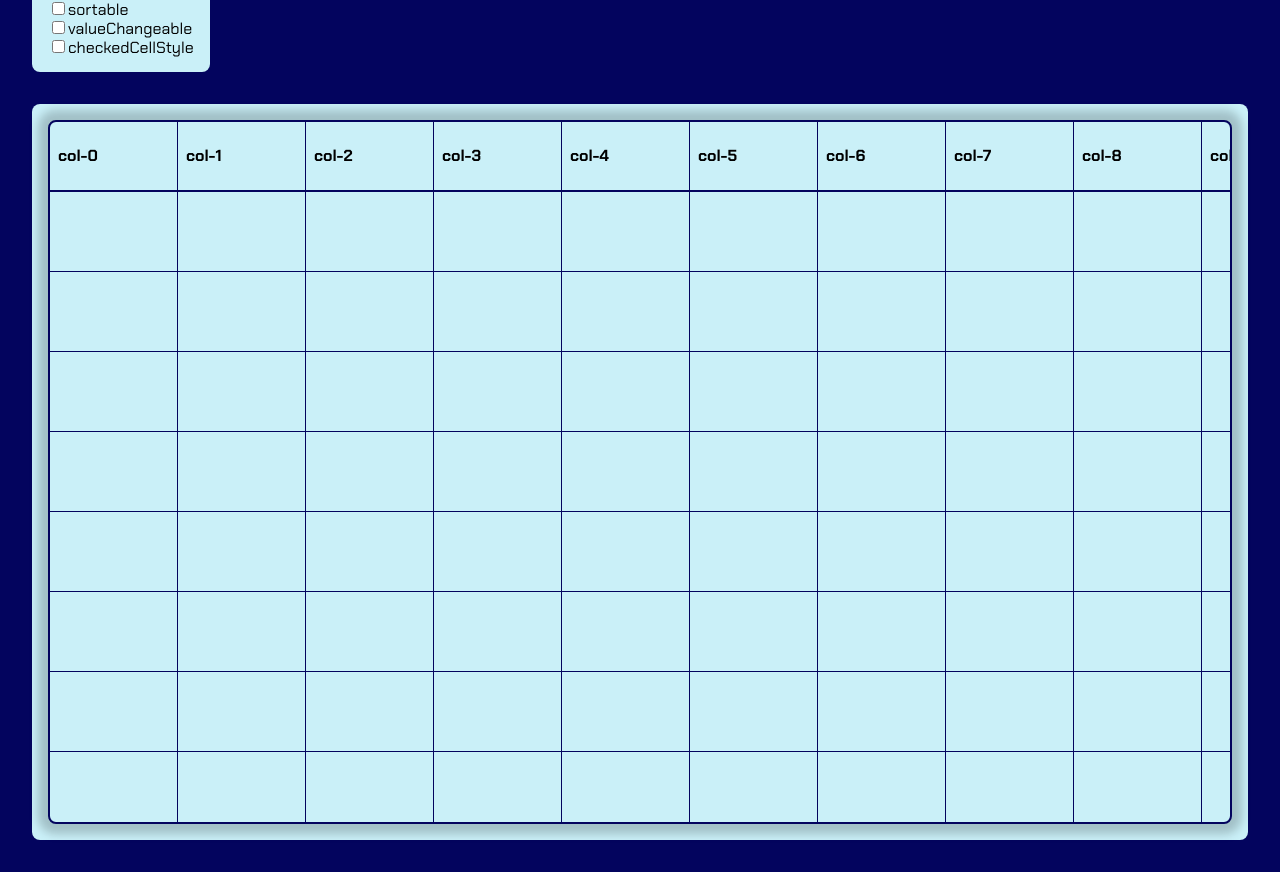
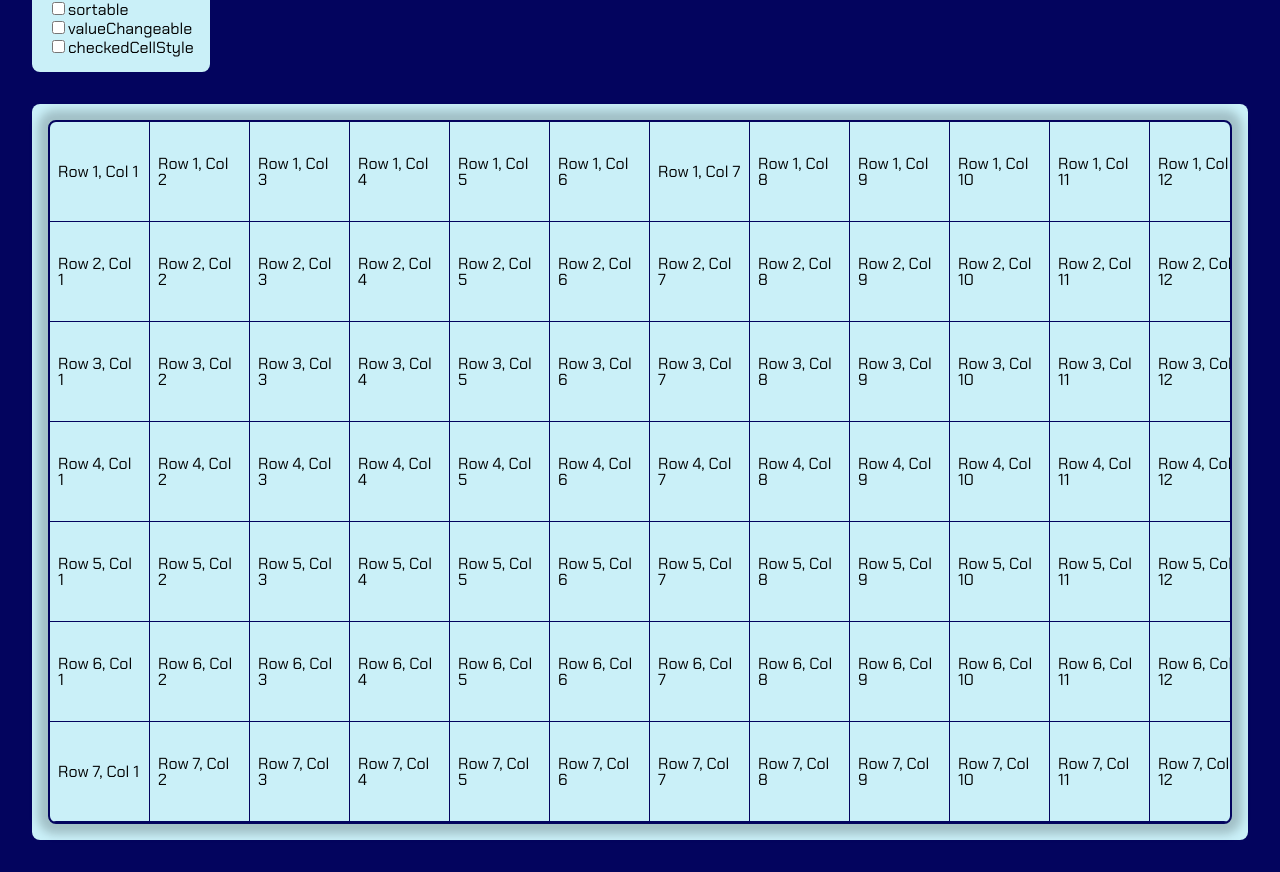
Before and after one commit to ironhamma/master-thesis-ui-framework, a React (Vite) app: page / in a window 1280 px wide. Shown: the part 419-1291 px from the top of the page. Built offline with nearby package versions, Linux system fonts and the light colour scheme.

Commit message:
Start to try implementing position absolute based virtualization

```diff
--- a/src/components/DataTable/DataTable.jsx
+++ b/src/components/DataTable/DataTable.jsx
@@ -1,13 +1,17 @@
-import { useEffect, useState } from "react";
+import { useCallback, useEffect, useRef, useState } from "react";
 import DataTableHeader from "./DataTableHeader";
 import DataTableRow from "./DataTableRow";
 import DataTableCell from "./DataTableCell";
+
+const LOAD_OFFSET = 5;
 
 const DataTable = ({
   data,
   columns,
   height,
-  width = false,
+  rowHeight,
+  colWidth,
+  width = 1800,
   fixedColumns = false,
   fixedRow = false,
   headless = false,
@@ -24,36 +28,95 @@ const DataTable = ({
   checked = false,
   stickyHeader = false,
 }) => {
+  const pageHeight = Math.floor(height / rowHeight);
+  const pageWidth = Math.floor(width / colWidth);
   const [colOrder, setColOrder] = useState([]);
   const tableStyles = {};
 
+  const [visibleData, setVisibleData] = useState([]);
+  const [scrollTop, setScrollTop] = useState(0);
+  const [scrollLeft, setScrollLeft] = useState(0);
+  const [horizontal, setHorizontal] = useState({ start: 0, end: pageWidth });
+  const [vertical, setVertical] = useState({ start: 0, end: pageHeight });
+
+  useEffect(() => {
+    const startIndex = Math.floor(scrollTop / rowHeight);
+
+    // take care around the edges
+    const sIndex =
+      startIndex > data.length - pageHeight
+        ? data.length - pageHeight
+        : startIndex;
+    const endIndex = Math.min(
+      startIndex + pageHeight + LOAD_OFFSET,
+      data.length
+    );
+    setVertical((e) => ({ start: sIndex, end: endIndex }));
+  }, [scrollTop, data, pageHeight]);
+
+  useEffect(() => {
+    const startIndex = Math.floor(scrollLeft / colWidth);
+
+    // take care around the edges
+    const sIndex =
+      startIndex > data[0].length - pageWidth
+        ? data.length - pageWidth
+        : startIndex;
+    const endIndex = Math.min(
+      startIndex + pageWidth + LOAD_OFFSET,
+      data[0].length
+    );
+    setHorizontal({ start: sIndex, end: endIndex });
+  }, [scrollLeft, data, pageWidth]);
+
+  useEffect(() => {
+    const shown = [...data]
+      .slice(vertical.start, vertical.end)
+      .map((row) => row.slice(horizontal.start, horizontal.end));
+
+    setVisibleData(shown);
+  }, [vertical, horizontal, data]);
+
+  const handleScroll = (e) => {
+    setScrollTop(e.target.scrollTop);
+    setScrollLeft(e.target.scrollLeft);
+  };
+
   if (height) {
     tableStyles.maxHeight = `${height}px`;
+    tableStyles.maxWidth = `${width}px`;
   }
-
-  useEffect(() => {
-    if (columns && Array.isArray(columns)) {
-      const cols = [];
-      for (let col = 0; col < columns.length; col++) {
-        if (!columns[col].order) {
-          cols.push(columns[col].column);
-        }
-      }
-      setColOrder(cols);
-    }
-  }, []);
 
   return (
     <div className="duckTableContainer">
-      <div id="duckDataTable" className="duckTable" style={tableStyles}>
-        {!headless && <DataTableHeader colOrder={colOrder} stickyHeader={stickyHeader} />}
-        <div className="duckTableBody">
-          {data &&
+      <div
+        id="duckDataTable"
+        className="duckTable"
+        style={tableStyles}
+        onScroll={handleScroll}
+      >
+        {!headless && (
+          <DataTableHeader colOrder={colOrder} stickyHeader={stickyHeader} />
+        )}
+        <div
+          className="duckTableBody"
+          style={{
+            height: `${data.length * rowHeight}px`,
+            width: `${data[0].length * colWidth}px`,
+            transform: `translate(${scrollLeft}px, ${scrollTop}px)`,
+          }}
+        >
+          {visibleData &&
             Array.isArray(data) &&
-            data.map((row, rowIndex) => (
-              <DataTableRow>
-                {colOrder.map((col, colIndex) => (
-                  <DataTableCell colIndex={colIndex} rowIndex={rowIndex} />
+            visibleData.map((row, rowIndex) => (
+              <DataTableRow key={rowIndex}>
+                {row.map((col, colIndex) => (
+                  <DataTableCell
+                    value={col.value}
+                    key={col.id}
+                    width={colWidth}
+                    height={rowHeight}
+                  />
                 ))}
               </DataTableRow>
             ))}
--- a/src/components/DataTable/DataTableCell.jsx
+++ b/src/components/DataTable/DataTableCell.jsx
@@ -1,16 +1,7 @@
-import useVisibility from "../../hooks/useVisibility";
-
-const DataTableCell = ({ colIndex, rowIndex }) => {
-  const [ref, entry] = useVisibility({
-    threshold: 0.5,
-    root: document.getElementById('duckDataTable'),
-    rootMargin: "50px",
-  });
+const DataTableCell = ({ value, height, width }) => {
   return (
-    <div ref={ref} className="duckTableCell">
-      {entry && entry.isIntersecting
-        ? `row: ${rowIndex} col: ${colIndex}`
-        : null}
+    <div className="duckTableCell" style={{ width, height }}>
+      {value}
     </div>
   );
 };
--- a/src/components/generateMockTable.js
+++ b/src/components/generateMockTable.js
@@ -20,6 +20,7 @@ export const generateMockTable = (rows, cols) => {
       rowData.push({
         column: `col-${col}`,
         value: `Row ${row}, Col ${col}`,
+        id: `${row}x${col}`
       });
     }
     data.push(rowData);
--- a/src/site/DemoSite.jsx
+++ b/src/site/DemoSite.jsx
@@ -162,6 +162,8 @@ const DemoSite = () => {
           sortable={featureFlags.sortable}
           valueChangeable={featureFlags.valueChangeable}
           checkedCellStyle={featureFlags.checkedCellStyle}
+          rowHeight={100}
+          colWidth={100}
         />
       </Card>
     </div>
--- a/src/styles/components/dataTable.styl
+++ b/src/styles/components/dataTable.styl
@@ -74,12 +74,12 @@
             display: flex
             flex-direction: column
             width: 100%
+            will-change: transform
             position: relative
 
             .duckTableRow{
                 display: flex
                 width: 100%
-                position: relative
 
                 .duckTableCell{
                     display: flex
@@ -88,9 +88,7 @@
                     padding: 0 8px
                     border-bottom: 1px solid $primary_dark
                     border-right: 1px solid $primary_dark
-
-                    min-width: 8rem // TODO: REMOVE
-                    min-height: 5em  // TODO: REMOVE
+                    overflow: hidden
                 }
             }
         }
```
